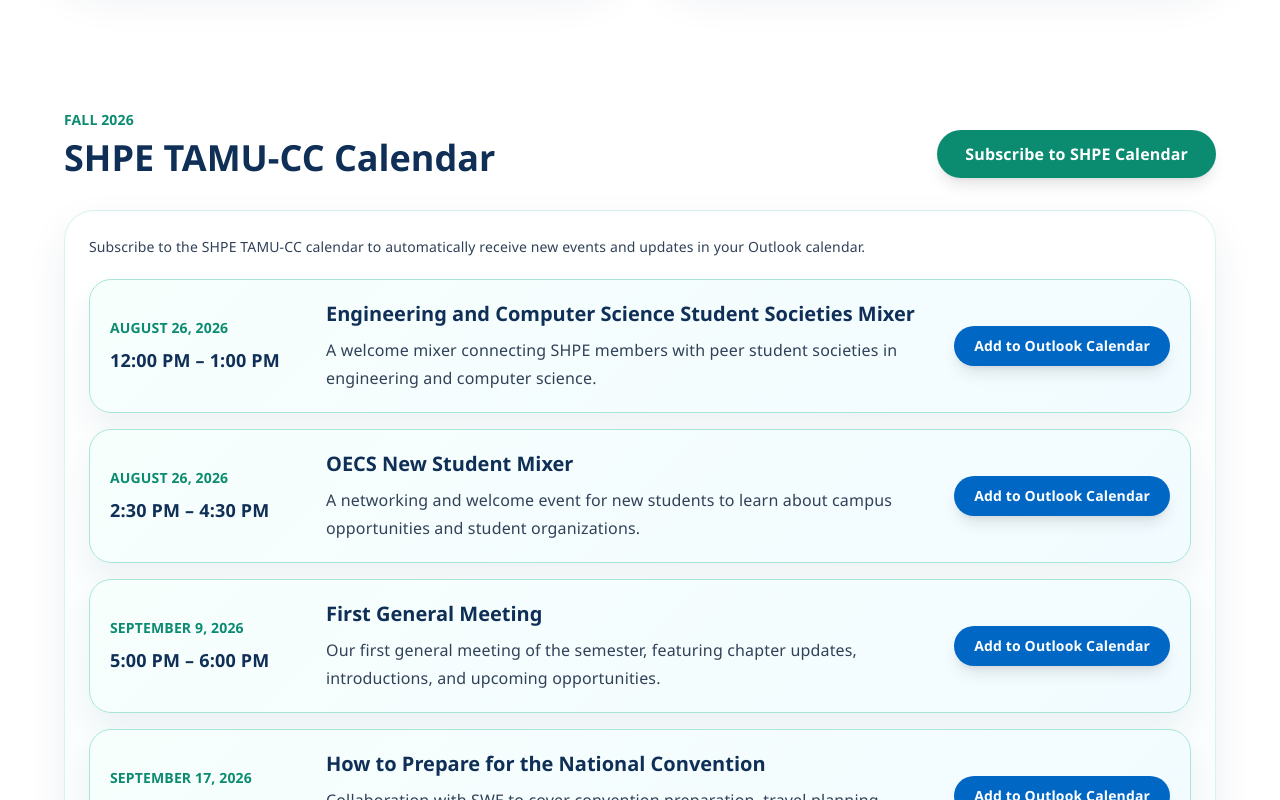
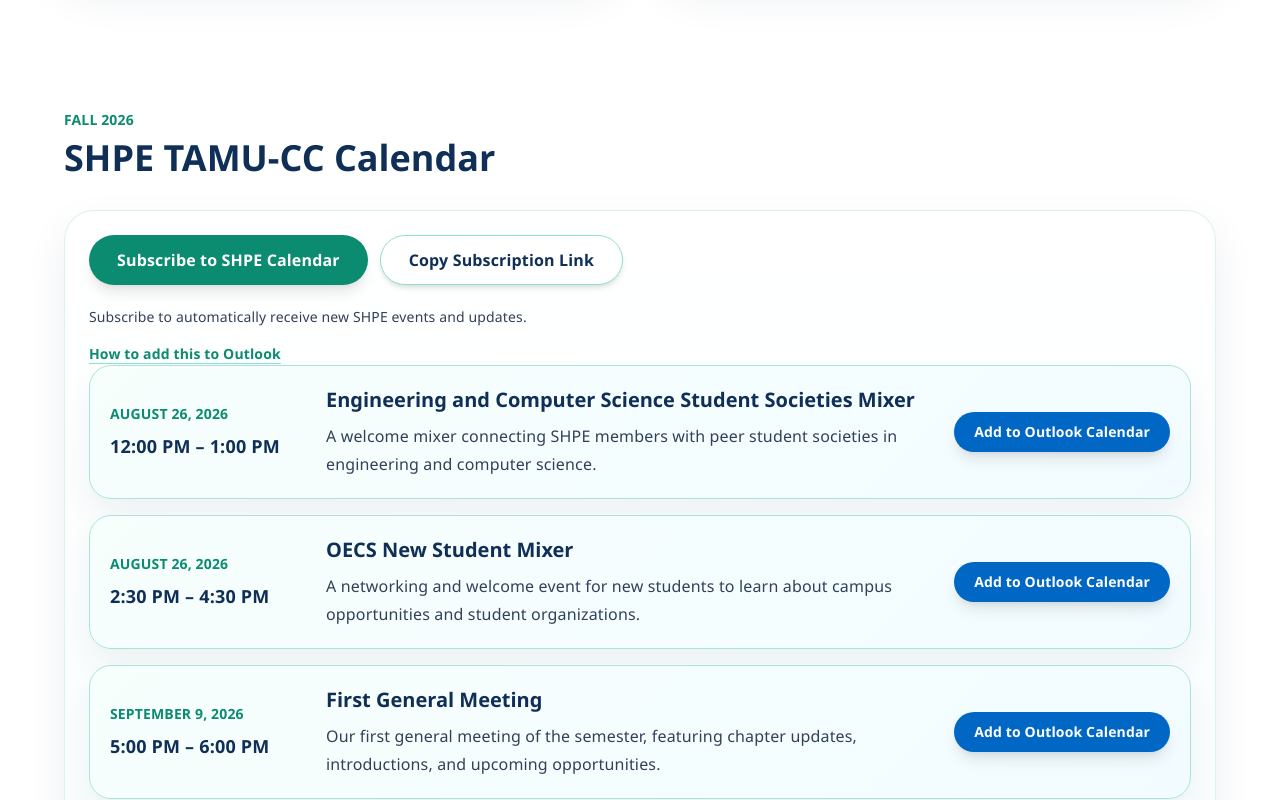
Before and after one commit to tamuccshpeorg/tamucc-shpe, a Next.js app: page / in a window 1280 px wide. Shown: the part 1700-2500 px from the top of the page. Built offline with nearby package versions, Linux system fonts and the light colour scheme.

Commit message:
Update calendar subscription UI and ICS feed

```diff
--- a/app/api/calendar/route.ts
+++ b/app/api/calendar/route.ts
@@ -54,7 +54,7 @@
   return new NextResponse(lines.join("\r\n"), {
     headers: {
       "Content-Type": "text/calendar; charset=utf-8",
-      "Content-Disposition": 'attachment; filename="shpe-tamucc-calendar.ics"',
+      "Content-Disposition": 'inline; filename="shpe-tamucc-calendar.ics"',
       "Cache-Control": "no-cache, no-store, must-revalidate",
       "Pragma": "no-cache",
       "Expires": "0",
--- a/app/lib/calendar-data.ts
+++ b/app/lib/calendar-data.ts
@@ -73,7 +73,9 @@
   },
 ];
 
-export const calendarFeedUrl = "/api/calendar";
+export const calendarFeedUrl = "https://www.tamuccshpe.org/api/calendar";
+
+export const outlookSubscribeUrl = `https://outlook.office.com/calendar/0/addfromweb?url=${encodeURIComponent(calendarFeedUrl)}`;
 
 export function getOutlookCalendarUrl(event: CalendarEvent) {
   const start = new Date(event.start);
--- a/app/page.tsx
+++ b/app/page.tsx
@@ -2,7 +2,12 @@
 
 import { useEffect, useState } from "react";
 import SiteNav from "./components/SiteNav";
-import { calendarFeedUrl, calendarEvents, getOutlookCalendarUrl } from "./lib/calendar-data";
+import {
+  calendarEvents,
+  calendarFeedUrl,
+  getOutlookCalendarUrl,
+  outlookSubscribeUrl,
+} from "./lib/calendar-data";
 
 const horizontalImages = [
   "/Pictures/Everything/convention group pciture.jpeg",
@@ -103,6 +108,8 @@
 
   const [currentImage, setCurrentImage] = useState(0);
   const [currentFlyer, setCurrentFlyer] = useState(0);
+  const [calendarCopied, setCalendarCopied] = useState(false);
+  const [showOutlookHelp, setShowOutlookHelp] = useState(false);
 
   const showPreviousFlyer = () => {
     setCurrentFlyer((prev) => (prev === 0 ? flyerImages.length - 1 : prev - 1));
@@ -110,6 +117,16 @@
 
   const showNextFlyer = () => {
     setCurrentFlyer((prev) => (prev + 1) % flyerImages.length);
+  };
+
+  const copyCalendarSubscriptionLink = async () => {
+    try {
+      await navigator.clipboard.writeText(calendarFeedUrl);
+      setCalendarCopied(true);
+      window.setTimeout(() => setCalendarCopied(false), 2000);
+    } catch {
+      setCalendarCopied(false);
+    }
   };
 
   useEffect(() => {
@@ -243,21 +260,54 @@
                 SHPE TAMU-CC Calendar
               </h2>
             </div>
+          </div>
 
+          <div className="page-shell overflow-hidden rounded-[30px] p-4 md:p-6">
+            <div className="mb-5 flex flex-col gap-3 sm:flex-row sm:flex-wrap">
               <a
-              href={calendarFeedUrl}
+                href={outlookSubscribeUrl}
                 target="_blank"
                 rel="noreferrer"
                 className="inline-flex items-center justify-center rounded-full bg-[#0b8b70] px-7 py-3 text-base font-semibold text-white shadow-lg transition hover:-translate-y-0.5 hover:bg-[#0a7560] hover:shadow-xl"
               >
                 Subscribe to SHPE Calendar
               </a>
+
+              <button
+                type="button"
+                onClick={copyCalendarSubscriptionLink}
+                className="inline-flex items-center justify-center rounded-full border border-[#8ae2cf] bg-white px-7 py-3 text-base font-semibold text-[#0f2f57] shadow-md transition hover:-translate-y-0.5 hover:border-[#0b8b70] hover:text-[#0b8b70]"
+              >
+                {calendarCopied ? "Link Copied" : "Copy Subscription Link"}
+              </button>
             </div>
 
-          <div className="page-shell overflow-hidden rounded-[30px] p-4 md:p-6">
-            <p className="mb-5 text-sm leading-6 text-slate-700">
-              Subscribe to the SHPE TAMU-CC calendar to automatically receive new events and updates in your Outlook calendar.
+            <p className="mb-3 text-sm leading-6 text-slate-700">
+              Subscribe to automatically receive new SHPE events and updates.
             </p>
+
+            <button
+              type="button"
+              onClick={() => setShowOutlookHelp((prev) => !prev)}
+              className="inline-flex w-fit items-center text-sm font-semibold text-[#0b8b70] underline decoration-[#8ae2cf] underline-offset-4 transition hover:text-[#0a7560]"
+            >
+              How to add this to Outlook
+            </button>
+
+            {showOutlookHelp && (
+              <div className="mt-3 rounded-2xl border border-[#a8e5d8] bg-[#f4fffd] p-4 text-sm leading-6 text-slate-700">
+                <ol className="list-decimal space-y-2 pl-5">
+                  <li>Click “Copy Subscription Link.”</li>
+                  <li>Open Outlook Calendar.</li>
+                  <li>Choose “Add” or “Subscribe” to an Internet Calendar.</li>
+                  <li>Paste the SHPE calendar subscription link.</li>
+                  <li>Subscribe to keep future SHPE updates synced automatically.</li>
+                </ol>
+                <p className="mt-3 text-xs text-slate-600">
+                  Choose a calendar subscription, not a one-time .ics import, if you want automatic future updates.
+                </p>
+              </div>
+            )}
             <div className="grid gap-4">
               {calendarEvents.map((event) => {
                 const eventDateTime = new Date(event.start);
```
Lines whose indentation alone changed are shown as unchanged.
